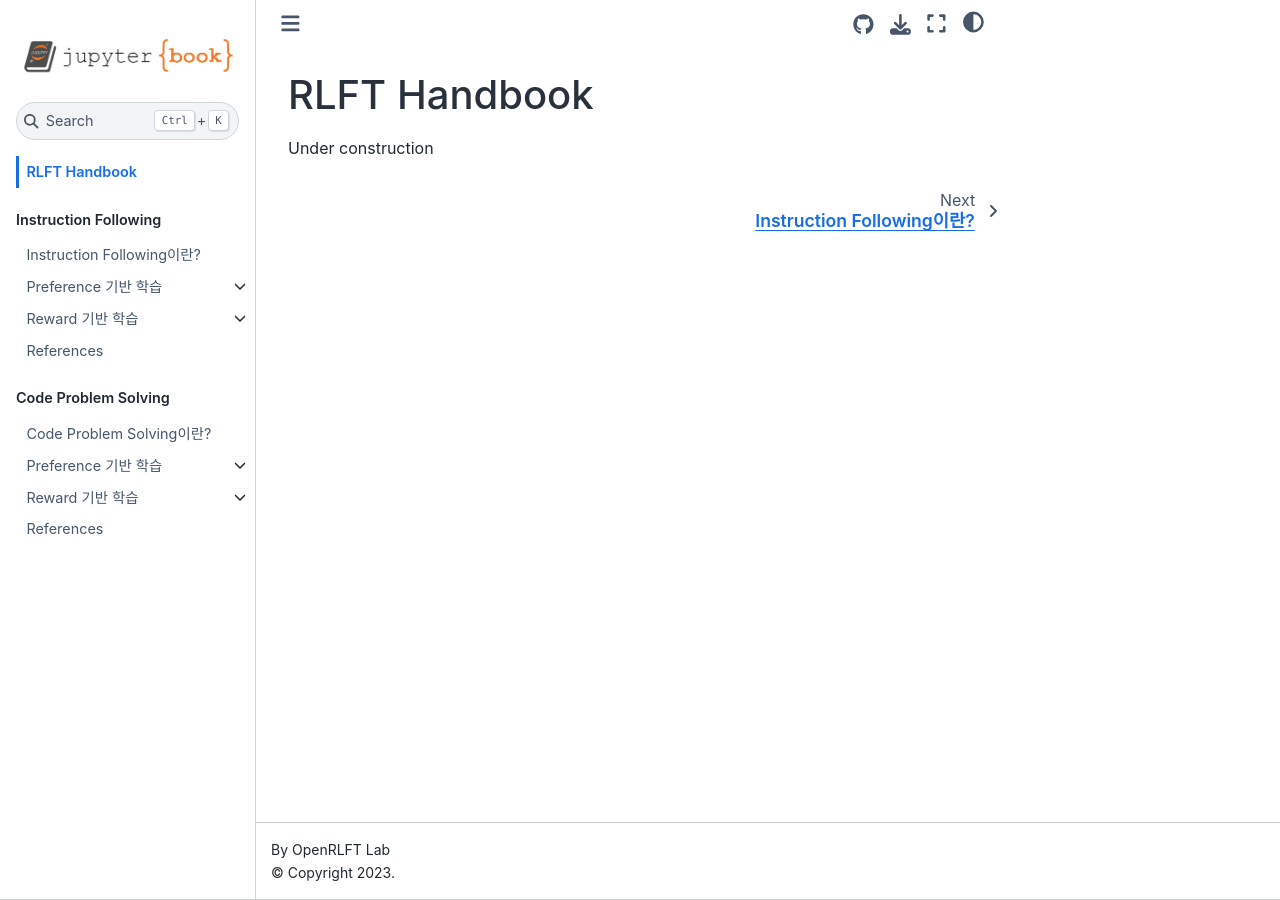
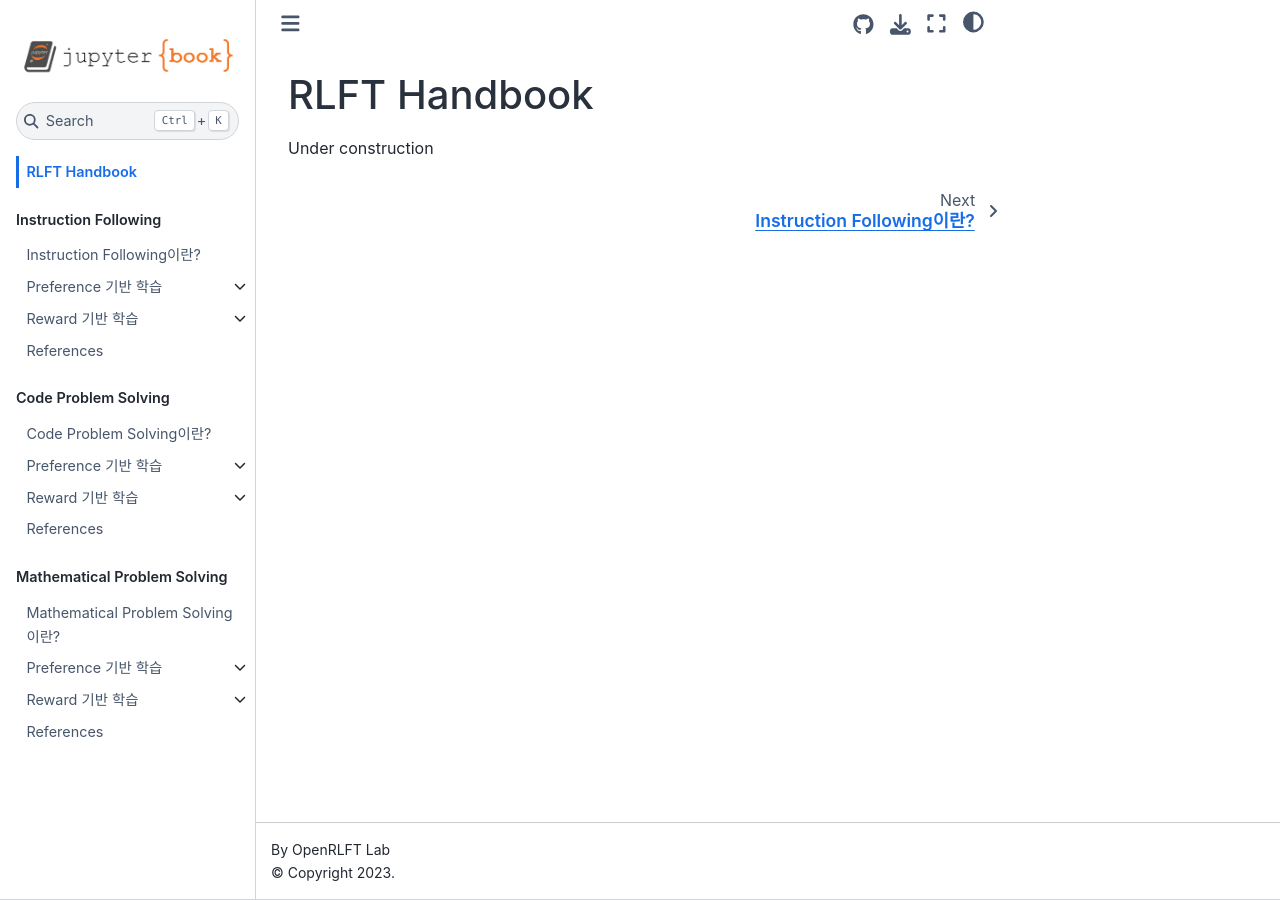
Before and after one commit to OpenRLFT/rlft-handbook, a Jupyter Book: the page built from book/index.md, in a window 1280 px wide. Built offline with Jupyter Book 1.0.4 settings and Sphinx 7.4.7 and the Sphinx Book theme 1.1.4, drawn with Linux system fonts in a browser that asks for light colours; some of the changed lines change nothing that is shown.

Commit message:
Enhance mathematical problem solving content by adding new chapters and updating table of contents. Added Jupyter notebooks for introduction, preference-based learning, reward-based learning, and references.

```diff
--- a/book/_toc.yml
+++ b/book/_toc.yml
@@ -28,3 +28,16 @@
       - file: chapters/cp/reward/grpo/trl
       - file: chapters/cp/reward/grpo/verl
     - file: chapters/cp/references
+  - caption: Mathematical Problem Solving
+    chapters:
+    - file: chapters/mp/intro
+    - file: chapters/mp/preference/intro
+      sections:
+      - file: chapters/mp/preference/dpo
+    - file: chapters/mp/reward/intro
+      sections:
+      - file: chapters/mp/reward/ppo/trl
+      - file: chapters/mp/reward/ppo/verl
+      - file: chapters/mp/reward/grpo/trl
+      - file: chapters/mp/reward/grpo/verl
+    - file: chapters/mp/references
```
Also changed, not shown: book/chapters/mp/intro.ipynb (added), book/chapters/mp/preference/dpo.ipynb (added), book/chapters/mp/preference/intro.ipynb (added), book/chapters/mp/references.ipynb (added), book/chapters/mp/reward/grpo/trl.ipynb (added), book/chapters/mp/reward/grpo/verl.ipynb (added), book/chapters/mp/reward/intro.ipynb (added), book/chapters/mp/reward/ppo/trl.ipynb (added), book/chapters/mp/reward/ppo/verl.ipynb (added), 1 other file.
